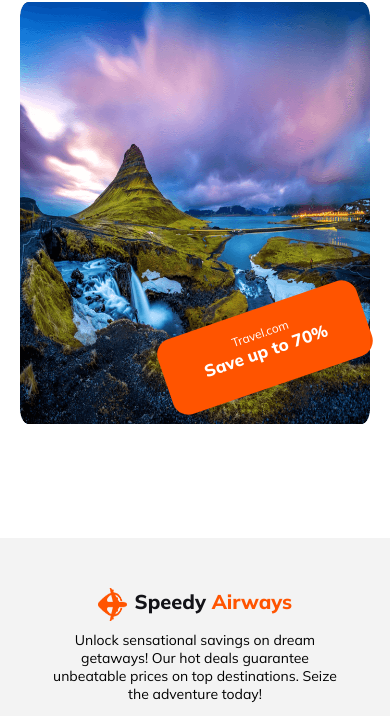
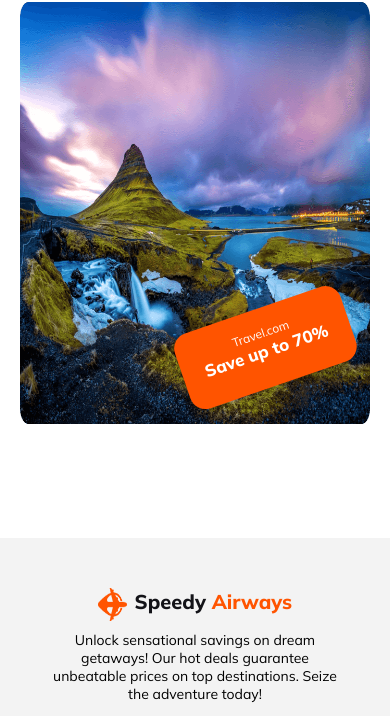
Before and after one commit to maybemahdi/assignment-2-travel-website, a plain HTML site: page index.html in a window 390 px wide. Shown: the part 9836-10552 px from the top of the page. Drawn offline with Linux system fonts and the light colour scheme.

Commit message:
Completed

```diff
--- a/styles/styles.css
+++ b/styles/styles.css
@@ -1298,9 +1298,9 @@ footer {
     }
 
     .newsletter-container .img .move {
-        left: 40%;
+        left: 45%;
         bottom: 120px;
-        width: 210px;
+        width: 50%;
         height: 79.268px;
         transform: rotate(-19deg);
     }
@@ -1647,7 +1647,7 @@ footer {
     }
 
     .newsletter-container .img .move {
-        left: 55%;
+        left: 40%;
         bottom: 130px;
         width: 310px;
         height: 79.268px;
```
